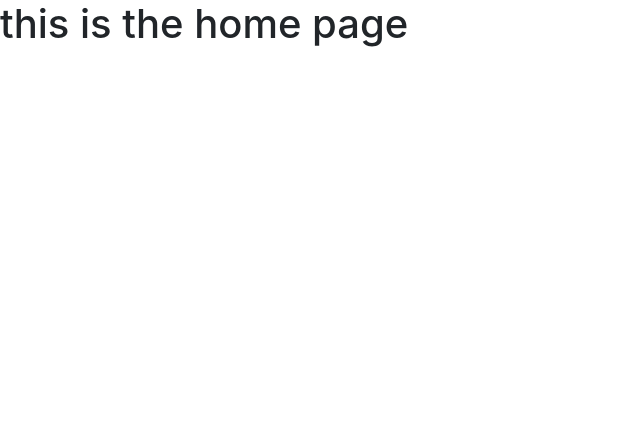
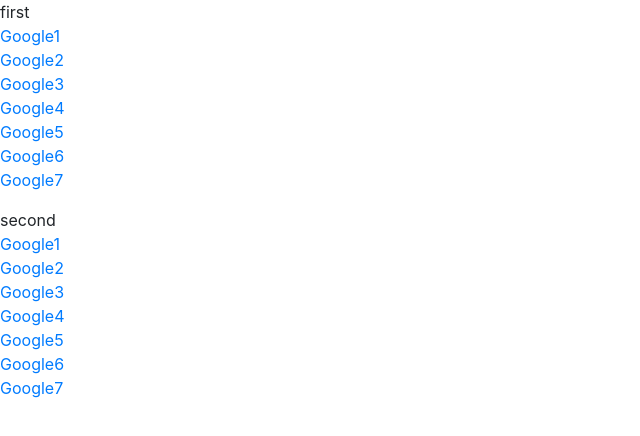
Before and after one commit to jasonvictorio/startpage3, a React (Create React App) app: page / in a window 1280 px wide. Shown: the top 436 px of the page, without its empty margins (0-640 px from the left). Built offline with nearby package versions, Linux system fonts and the light colour scheme.

Commit message:
feat: dsiplay <BookmarkList> on home page

```diff
--- a/src/views/Home.tsx
+++ b/src/views/Home.tsx
@@ -1,6 +1,46 @@
 import React from 'react'
 import { RouteComponentProps } from '@reach/router'
 
+import BookmarkList from '../components/BookmarkList'
+import { BookmarkList as BookmarkListType } from '../types'
+
 export default (props: RouteComponentProps) => {
-  return <h1>this is the home page</h1>
+  const bookmarkLists: BookmarkListType[] = [
+    {
+      title: 'first',
+      bookmarks: [
+        { title: 'Google1', url: 'https://www.google.com' },
+        { title: 'Google2', url: 'https://www.google.com' },
+        { title: 'Google3', url: 'https://www.google.com' },
+        { title: 'Google4', url: 'https://www.google.com' },
+        { title: 'Google5', url: 'https://www.google.com' },
+        { title: 'Google6', url: 'https://www.google.com' },
+        { title: 'Google7', url: 'https://www.google.com' },
+      ],
+    },
+    {
+      title: 'second',
+      bookmarks: [
+        { title: 'Google1', url: 'https://www.google.com' },
+        { title: 'Google2', url: 'https://www.google.com' },
+        { title: 'Google3', url: 'https://www.google.com' },
+        { title: 'Google4', url: 'https://www.google.com' },
+        { title: 'Google5', url: 'https://www.google.com' },
+        { title: 'Google6', url: 'https://www.google.com' },
+        { title: 'Google7', url: 'https://www.google.com' },
+      ],
+    },
+  ]
+
+  return (
+    <div>
+      {bookmarkLists.map(({ title, bookmarks }) => (
+        <BookmarkList
+          title={title}
+          bookmarks={bookmarks}
+          key={title}
+        ></BookmarkList>
+      ))}
+    </div>
+  )
 }
```
